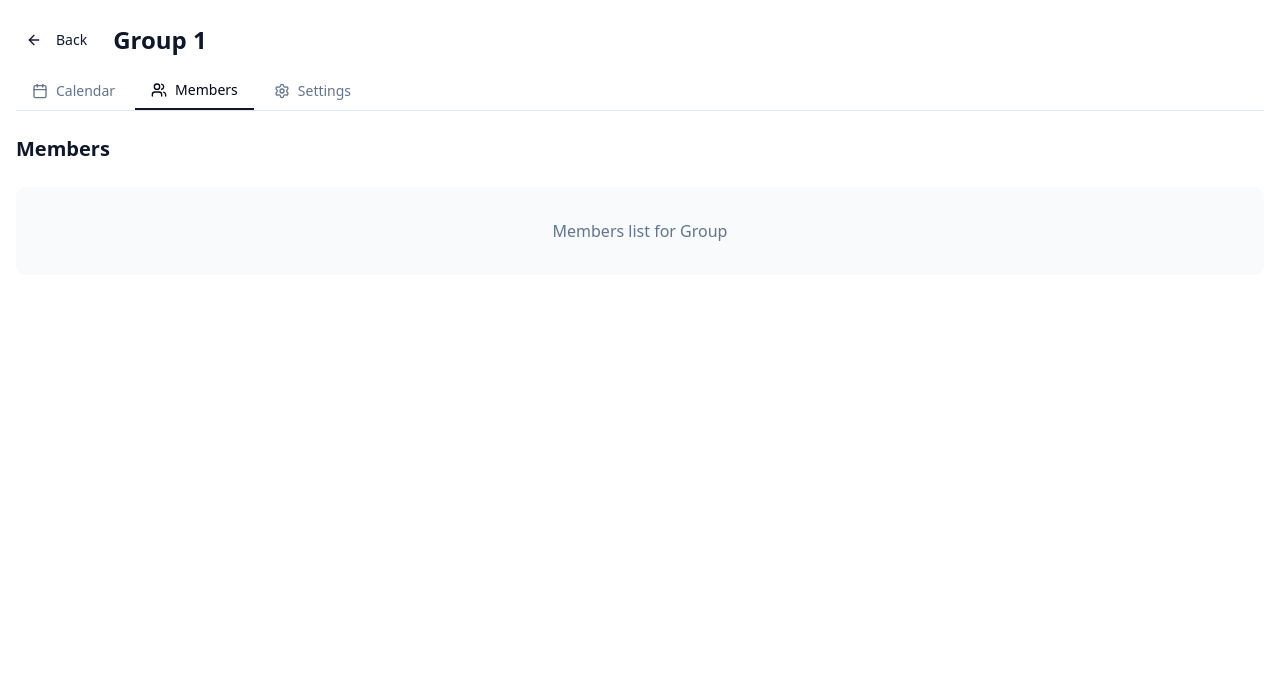
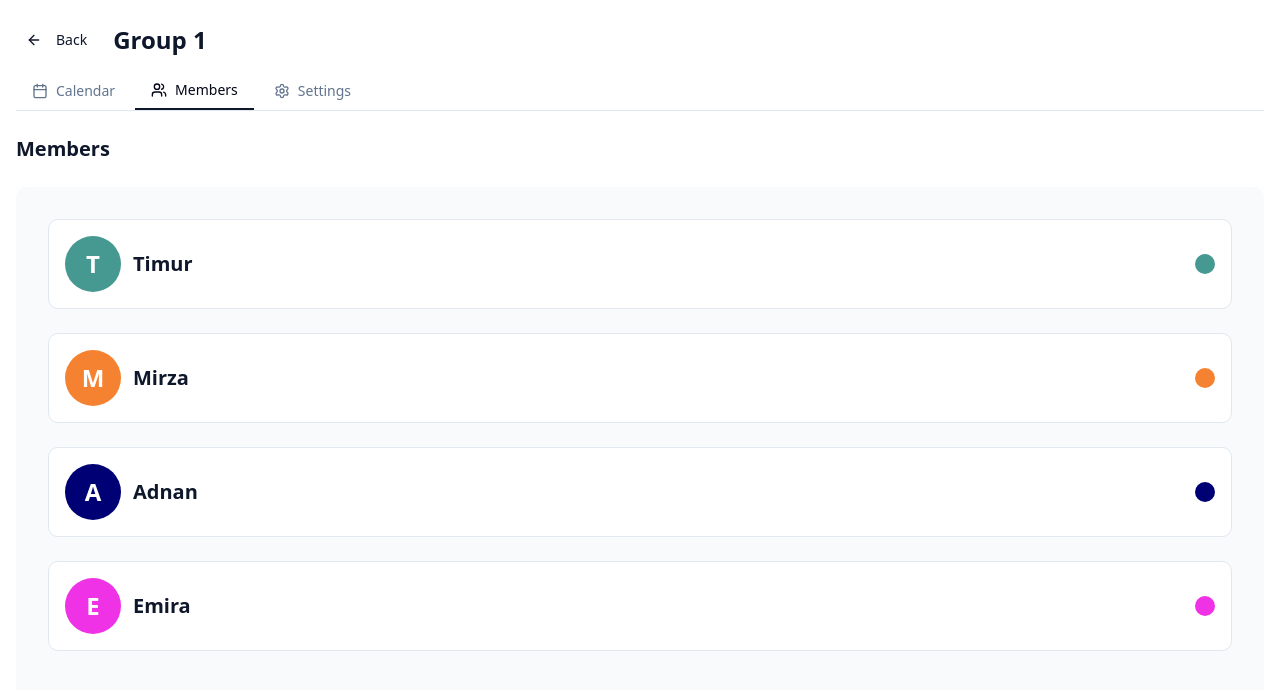
Before and after one commit to TimurSubasic/Group-Calendars-Web, a Next.js app: page /groups/1/members in a window 1280 px wide. Shown: the top 690 px of the page. Built offline with nearby package versions, Linux system fonts and the light colour scheme; no server answers.

Commit message:
dummy members

```diff
--- a/src/app/groups/[groupId]/members/page.tsx
+++ b/src/app/groups/[groupId]/members/page.tsx
@@ -1,11 +1,55 @@
+import colors from "@/components/colors";
 import React from "react";
 
 export default function GroupMembersPage() {
+  const members = [
+    {
+      name: "Timur",
+      color: colors[8],
+    },
+    {
+      name: "Mirza",
+      color: colors[4],
+    },
+    {
+      name: "Adnan",
+      color: colors[14],
+    },
+    {
+      name: "Emira",
+      color: colors[6],
+    },
+  ];
+
   return (
     <div className="space-y-6">
       <h2 className="text-xl font-semibold">Members</h2>
       <div className="bg-muted/50 rounded-lg p-8 text-center">
-        <p className="text-muted-foreground">Members list for Group</p>
+        <div className="flex flex-col items-center justify-center space-y-6 mb-6">
+          {members.map((member, index) => (
+            <div
+              key={index}
+              className="w-full flex items-center justify-between flex-row bg-background rounded-lg p-4 border hover:shadow-lg dark:hover:shadow-background transition-shadow duration-150"
+            >
+              <div className="flex flex-row items-center justify-start gap-3">
+                <div
+                  style={{ backgroundColor: member.color }}
+                  className="w-14 h-14 rounded-full flex items-center justify-center"
+                >
+                  <p className="text-white text-2xl font-bold">
+                    {member.name.slice(0, 1).toUpperCase()}
+                  </p>
+                </div>
+                <p className="font-semibold text-xl">{member.name}</p>
+              </div>
+
+              <div
+                style={{ backgroundColor: member.color }}
+                className="p-2.5 rounded-full"
+              />
+            </div>
+          ))}
+        </div>
       </div>
     </div>
   );
--- a/src/app/groups/page.tsx
+++ b/src/app/groups/page.tsx
@@ -26,7 +26,7 @@ export default function GroupsPage() {
       <div className="grid gap-4 md:grid-cols-2 lg:grid-cols-3">
         {groups.map((group) => (
           <Link key={group.id} href={`/groups/${group.id}/calendar`}>
-            <Card className="hover:shadow-lg dark:hover:shadow-muted/60 transition-shadow cursor-pointer">
+            <Card className="hover:shadow-lg dark:hover:shadow-card transition-shadow cursor-pointer">
               <CardHeader>
                 <CardTitle>{group.name}</CardTitle>
               </CardHeader>
--- /dev/null
+++ b/src/components/colors.ts
@@ -0,0 +1,22 @@
+const colors = [
+  "#e6194B",
+  "#3cb44b",
+  "#ffe119",
+  "#4363d8",
+  "#f58231",
+  "#42d4f4",
+  "#f032e6",
+  "#fabed4",
+  "#469990",
+  "#dcbeff",
+  "#9A6324",
+  "#c2b74c",
+  "#800000",
+  "#aaffc3",
+  "#000075",
+  "#a9a9a9",
+  "#911eb4",
+  "#000000",
+];
+
+export default colors;
```
